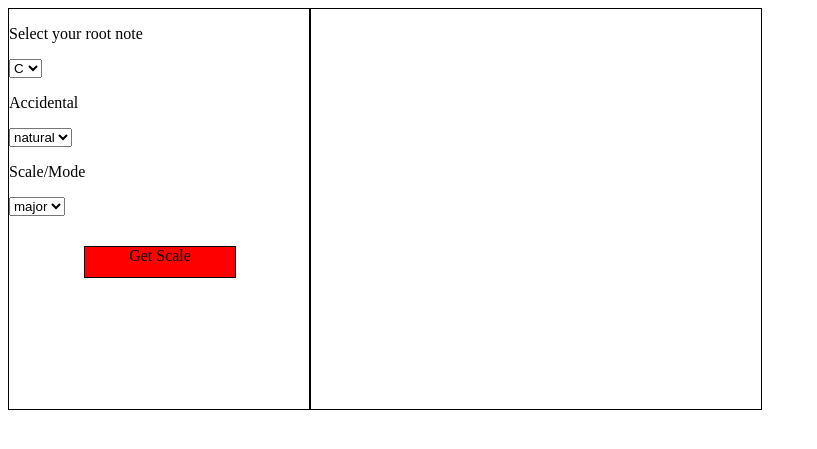
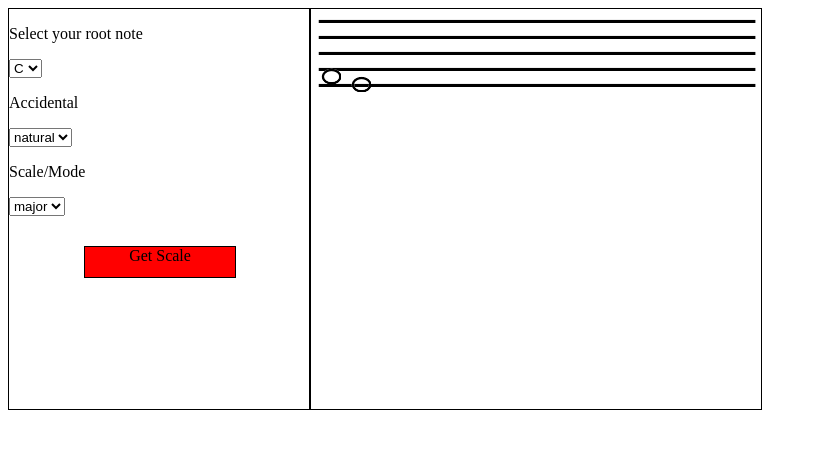
Before and after one commit to gremartin/p3.sandboxforgreg.com, a PHP site: page / in a window 1280 px wide. Shown: the top 449 px of the page, without its empty margins (0-817 px from the left). Run offline with PHP 8.4, Linux system fonts and the light colour scheme; some libraries are stand-ins or nearby versions.

Commit message:
added divs and background images for displaying scales in music notation

```diff
--- a/css/scale-finder.css
+++ b/css/scale-finder.css
@@ -1,3 +1,20 @@
+.staff{
+	height: 8px;
+}
+#f_line, #d_line, #b_line, #g_line, #e_line{
+	background-image: url("../images/line.png");
+	background-repeat: no-repeat;
+	background-position: 50% 50%;
+
+}
+img#note{
+	float:left;
+	margin-left: 10px;
+	margin-top: -5px;
+}
+
+
+
 #user_input{
 	width: 300px;
 	height: 400px;
--- a/index.php
+++ b/index.php
@@ -1,7 +1,7 @@
 <!DOCTYPE html>
 <html>
 <head>
-<meta charset="utf-8">
+<meta http-equiv="Content-Type" content ="text/html;charset=utf-8">
 <title>Javascript Scale/Mode Finder</title>
 <link rel="stylesheet" href="css/scale-finder.css" type="text/css">
 <!-- <script src="https://ajax.googleapis.com/ajax/libs/jquery/1.9.1/jquery.min.js"> </script> -->
@@ -40,6 +40,20 @@
 		</div> <!-- end of user_input div-->
 		<div id="output">
 			<div id="scale_output"></div>
+			<div id="g_space" class="staff"></div>
+			<div id="f_line" class="staff" ></div>
+			<div id="e_space"class="staff"></div>
+			<div id="d_line"class="staff" ></div>
+			<div id="c_space" class="staff"></div>
+			<div id="b_line" class="staff" ></div>
+			<div id="a_space" class="staff"></div>
+			<div id="g_line" class="staff"></div>
+			<div id="f_space"class="staff" ><img id="note" src='images/circle.png'/></div>
+			<div id="e_line" class="staff" ><img id="note" src='images/circle.png'/></div>
+			<div id="d_space" class="staff"></div>
+			<div id="c_line" class="staff"></div>
+			<div id="b_space" class="staff"></div>
+			<div id="a_line"class="staff" ></div>
 		</div> <!--end outputdiv-->
 	</div> <!--end page div-->
 <script src="js/scale-finder.js"></script>
```
Also changed, not shown: images/circle.png (added), images/line.gif (added), images/line.png (added).
